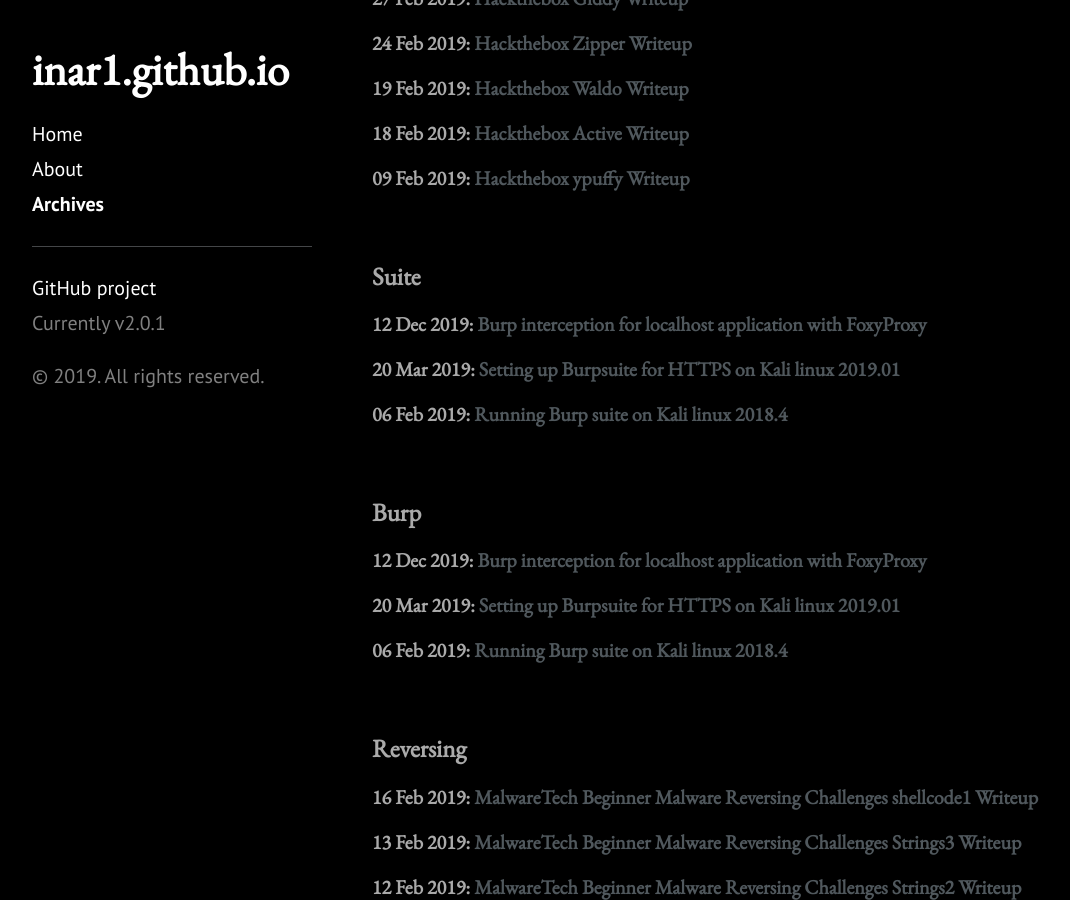
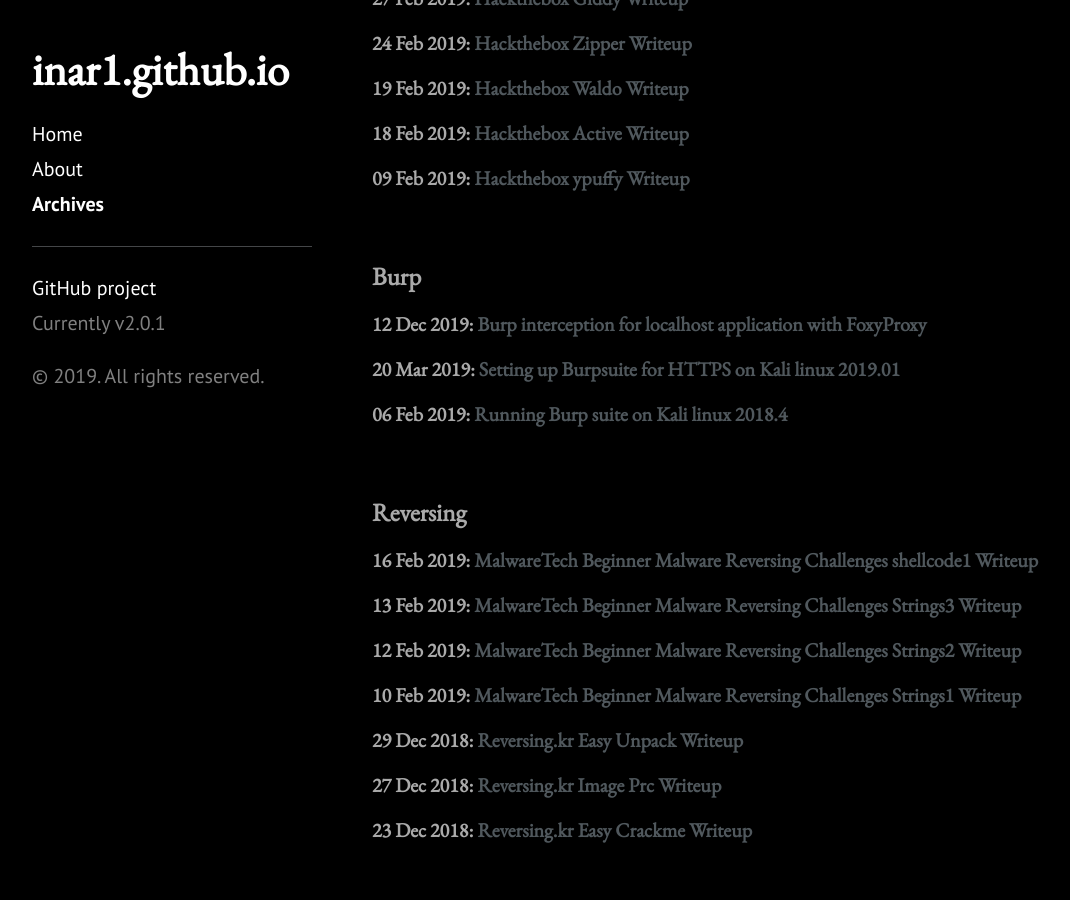
Before and after one commit to 1n4r1/1n4r1.github.io, a Jekyll site: the page built from archives.md, in a window 1280 px wide and 900 px high, scrolled down 2003 px. Shown: the whole window, without its empty margins (8-1078 px from the left). Built offline with Jekyll 4.4.1, drawn with Linux system fonts in a browser that asks for light colours; a style sheet for code colours, icons or effects is not loaded.

Commit message:
change some category names

```diff
--- a/_posts/2019-02-06-Running-Burpsuite-on-Kali.md
+++ b/_posts/2019-02-06-Running-Burpsuite-on-Kali.md
@@ -1,7 +1,7 @@
 ---
 layout: post
 title: Running Burp suite on Kali linux 2018.4
-categories: Burp Suite
+categories: Burp
 ---
 
 ## Environment
--- a/_posts/2019-03-20-Setting-up-Burp-https.md
+++ b/_posts/2019-03-20-Setting-up-Burp-https.md
@@ -1,7 +1,7 @@
 ---
 layout: post
 title: Setting up Burpsuite for HTTPS on Kali linux 2019.01
-categories: Burp Suite
+categories: Burp
 ---
 
 ## Environment
--- a/_posts/2019-12-12-FoxyProxy-burp-setup.md
+++ b/_posts/2019-12-12-FoxyProxy-burp-setup.md
@@ -1,7 +1,7 @@
 ---
 layout: post
 title: Burp interception for localhost application with FoxyProxy
-categories: Burp Suite
+categories: Burp
 ---
 
 # Explanation
```
